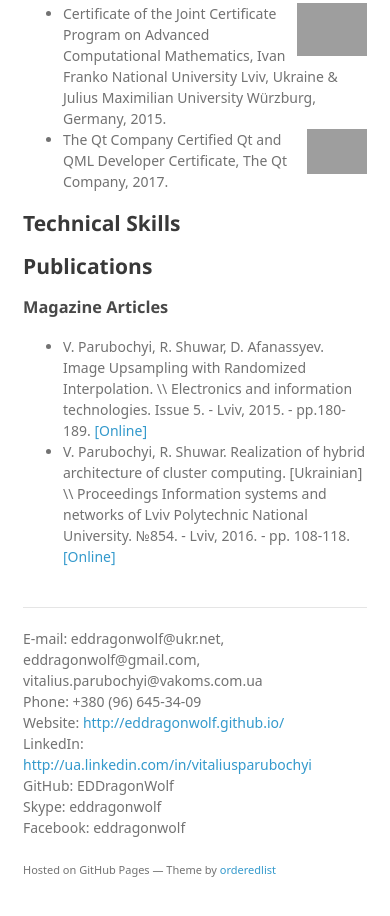
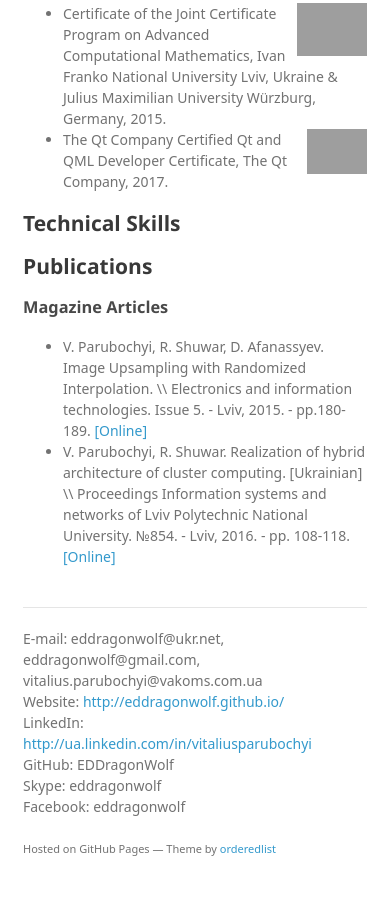
Before and after one commit to EDDragonWolf/eddragonwolf.github.io, a plain HTML site: page index.html in a window 390 px wide. Shown: the part 762-1678 px from the top of the page. Drawn offline with Linux system fonts and the light colour scheme; grey boxes are pictures that could not be loaded; a web font is replaced by a local one.

Commit message:
Removed old phone number

```diff
--- a/index.html
+++ b/index.html
@@ -49,7 +49,6 @@
 	    <p>E-mail:	eddragonwolf@ukr.net,<br>
 		eddragonwolf@gmail.com, <br>
 		vitalius.parubochyi@vakoms.com.ua<br>
-Phone:	+380 (96) 645-34-09<br>
 Website:	<a href="http://eddragonwolf.github.io/">http://eddragonwolf.github.io/</a> <br>
 LinkedIn:	<a href="http://ua.linkedin.com/in/vitaliusparubochyi">http://ua.linkedin.com/in/vitaliusparubochyi</a><br>
 GitHub:	EDDragonWolf<br>
```
